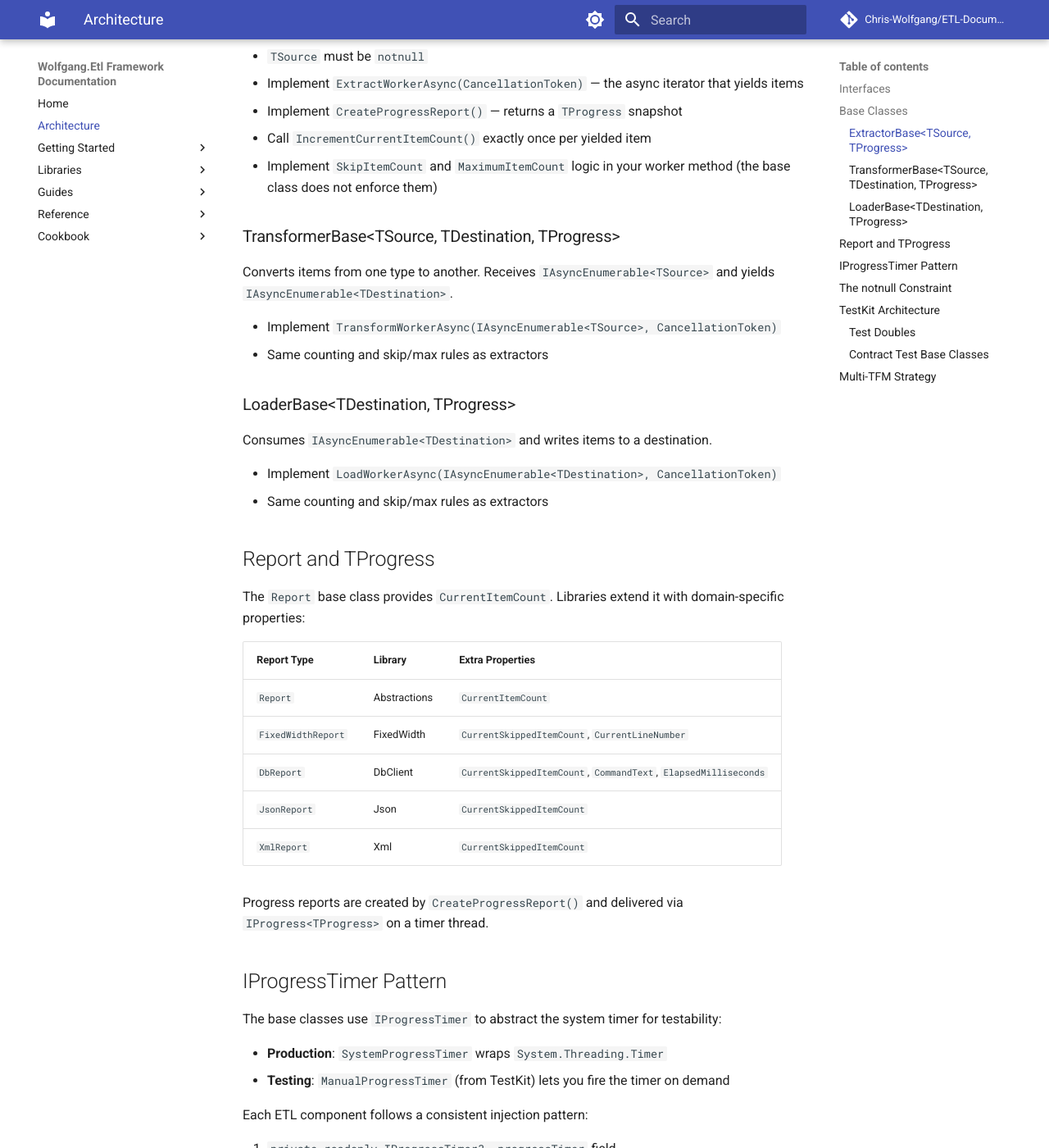
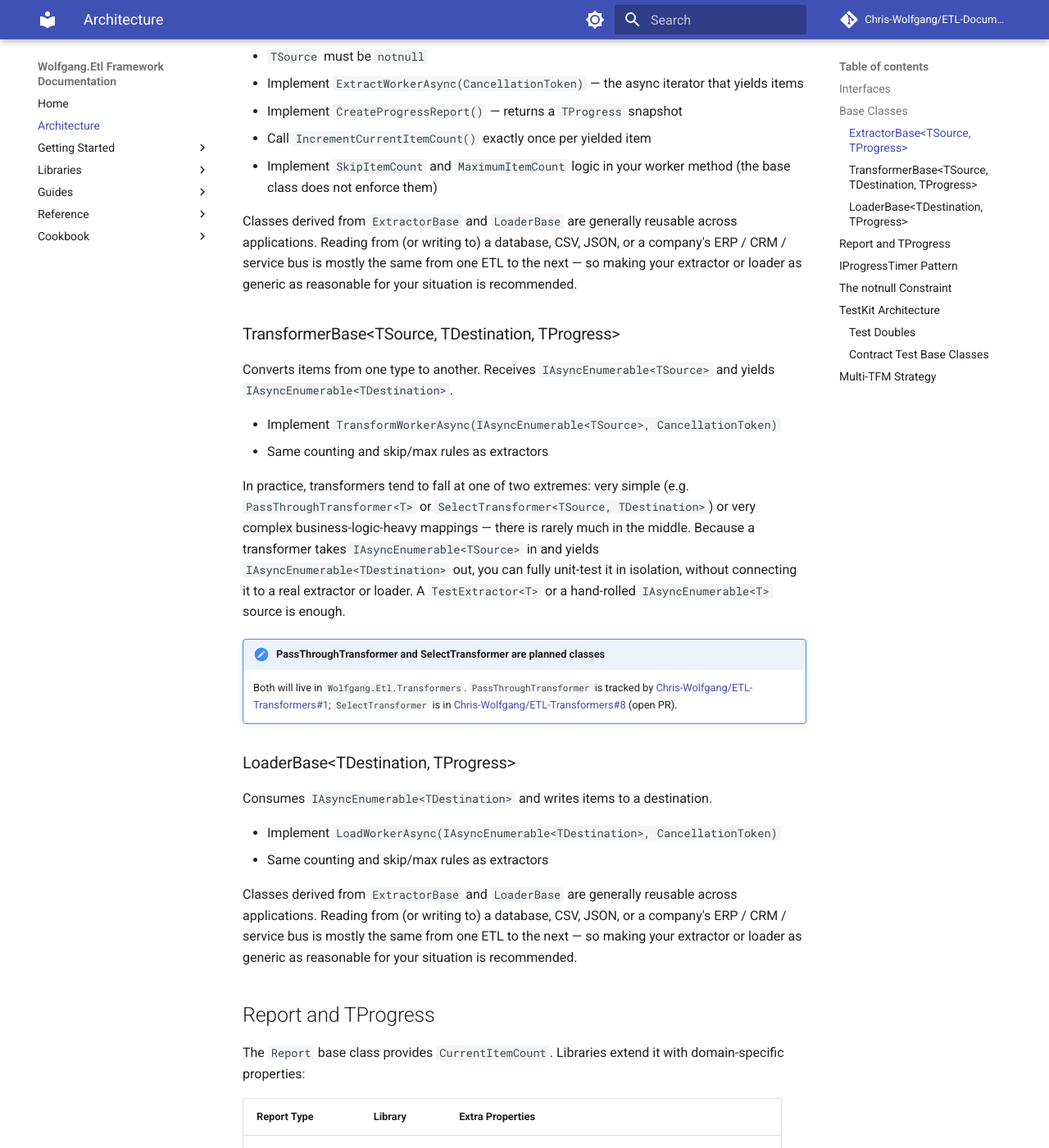
Before and after one commit to Chris-Wolfgang/ETL-Documentation, an MkDocs documentation site: the page built from docs/architecture.md, in a window 1280 px wide and 1400 px high, scrolled down 2170 px. Shown: the whole window at 82% size. Built offline with MkDocs 1.6.1 and Material for MkDocs 9.7.7, drawn with Linux system fonts in a browser that asks for light colours; comment, search, counter and statistics services are not loaded.

Commit message:
architecture.md: add reusability/testability blurbs after each Base Class
Adds three short blurbs in the Base Classes section, one after each
of the per-class subsections:

1. After ExtractorBase:
   "Classes derived from ExtractorBase and LoaderBase are generally
   reusable across applications. Reading from (or writing to) a
   database, CSV, JSON, or a company's ERP / CRM / service bus is
   mostly the same from one ETL to the next -- so making your
   extractor or loader as generic as reasonable for your situation
   is recommended."

2. After TransformerBase:
   "In practice, transformers tend to fall at one of two extremes:
   very simple (e.g. PassThroughTransformer<T> or SelectTransformer
   <TSource, TDestination>) or very complex business-logic-heavy
   mappings -- there is rarely much in the middle. Because a
   transformer takes IAsyncEnumerable<TSource> in and yields
   IAsyncEnumerable<TDestination> out, you can fully unit-test it
   in isolation, without connecting it to a real extractor or
   loader. A TestExtractor<T> or a hand-rolled IAsyncEnumerable<T>
   source is enough."

   Plus a planned-class admonition pointing at:
   - Chris-Wolfgang/ETL-Transformers#1 (PassThroughTransformer)
   - Chris-Wolfgang/ETL-Transformers#8 (SelectTransformer, open PR)

3. After LoaderBase: same content as #1, repeated so readers who
   only scan the LoaderBase section still see the reusability note.

The first blurb is intentionally identical in both extractor and
loader spots -- it mentions both classes explicitly and is short,
so duplication is acceptable in service of readers who jump straight
to one section or the other.

Co-Authored-By: Claude Opus 4.6 <noreply@anthropic.com>

```diff
--- a/docs/architecture.md
+++ b/docs/architecture.md
@@ -39,6 +39,8 @@ The base class for all extractors. Reads data from a source and yields items as
 - Call `IncrementCurrentItemCount()` exactly once per yielded item
 - Implement `SkipItemCount` and `MaximumItemCount` logic in your worker method (the base class does not enforce them)
 
+Classes derived from `ExtractorBase` and `LoaderBase` are generally reusable across applications. Reading from (or writing to) a database, CSV, JSON, or a company's ERP / CRM / service bus is mostly the same from one ETL to the next — so making your extractor or loader as generic as reasonable for your situation is recommended.
+
 ### TransformerBase&lt;TSource, TDestination, TProgress&gt;
 
 Converts items from one type to another. Receives `IAsyncEnumerable<TSource>` and yields `IAsyncEnumerable<TDestination>`.
@@ -46,12 +48,19 @@ Converts items from one type to another. Receives `IAsyncEnumerable<TSource>` an
 - Implement `TransformWorkerAsync(IAsyncEnumerable<TSource>, CancellationToken)`
 - Same counting and skip/max rules as extractors
 
+In practice, transformers tend to fall at one of two extremes: very simple (e.g. `PassThroughTransformer<T>` or `SelectTransformer<TSource, TDestination>`) or very complex business-logic-heavy mappings — there is rarely much in the middle. Because a transformer takes `IAsyncEnumerable<TSource>` in and yields `IAsyncEnumerable<TDestination>` out, you can fully unit-test it in isolation, without connecting it to a real extractor or loader. A `TestExtractor<T>` or a hand-rolled `IAsyncEnumerable<T>` source is enough.
+
+!!! note "PassThroughTransformer<T> and SelectTransformer<TSource, TDestination> are planned classes"
+    Both will live in `Wolfgang.Etl.Transformers`. `PassThroughTransformer` is tracked by [Chris-Wolfgang/ETL-Transformers#1](https://github.com/Chris-Wolfgang/ETL-Transformers/issues/1); `SelectTransformer` is in [Chris-Wolfgang/ETL-Transformers#8](https://github.com/Chris-Wolfgang/ETL-Transformers/pull/8) (open PR).
+
 ### LoaderBase&lt;TDestination, TProgress&gt;
 
 Consumes `IAsyncEnumerable<TDestination>` and writes items to a destination.
 
 - Implement `LoadWorkerAsync(IAsyncEnumerable<TDestination>, CancellationToken)`
 - Same counting and skip/max rules as extractors
+
+Classes derived from `ExtractorBase` and `LoaderBase` are generally reusable across applications. Reading from (or writing to) a database, CSV, JSON, or a company's ERP / CRM / service bus is mostly the same from one ETL to the next — so making your extractor or loader as generic as reasonable for your situation is recommended.
 
 ## Report and TProgress
 
```
